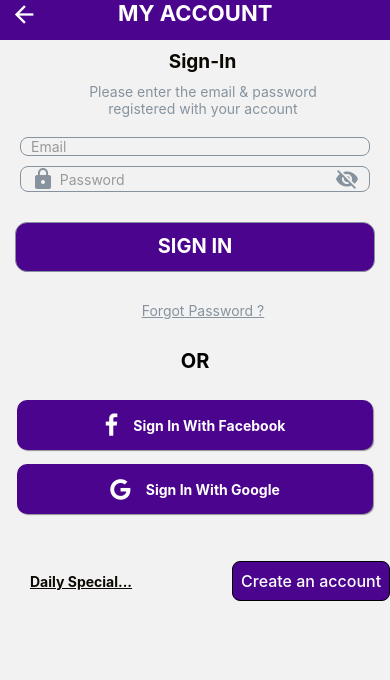
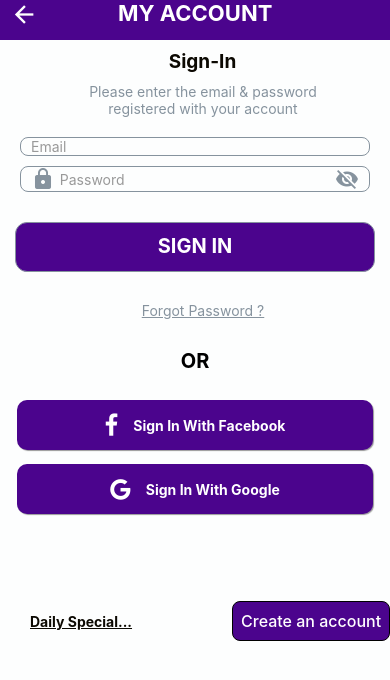
Before and after one commit to T3sultan/HomeDeliveryFood_RN, a React Native app: screen /SignInScreen in a window 390 px wide. Shown: the top 680 px of the page. Built offline with nearby package versions, Linux system fonts and the light colour scheme.

Commit message:
home header component

```diff
--- /dev/null
+++ b/src/components/HomeHeader.js
@@ -0,0 +1,68 @@
+import React from 'react'
+import { StyleSheet, Text, View } from 'react-native'
+import { Icon, withBadge } from 'react-native-elements';
+import { colors, parameters } from '../global/styles';
+
+const HomeHeader = () => {
+    const BadgeIcon = withBadge(0)(Icon)
+    return (
+        <View style={styles.container}>
+            <View style={styles.header}>
+                <Icon
+                    type="material-community"
+                    name="menu"
+                    color={colors.white}
+                    size={32}
+                />
+
+            </View>
+            <View style={styles.foodHeadStyle}>
+                <Text style={styles.allFoodStyle}>ALL FOOD</Text>
+            </View>
+            <View style={styles.cartStyle}>
+                <BadgeIcon
+                    type="material-community"
+                    name="cart"
+                    size={30}
+                    color={colors.white}
+                />
+
+
+            </View>
+
+
+
+        </View>
+    )
+}
+
+export default HomeHeader
+
+const styles = StyleSheet.create({
+    container: {
+        flexDirection: 'row',
+        backgroundColor: colors.statusbar,
+        height: parameters.headHeight,
+        justifyContent:"space-between"
+    },
+    header: {
+        //  alignItems:"center",
+        justifyContent: "center",
+        marginLeft: 15
+
+    },
+    allFoodStyle: {
+        color: colors.white,
+        fontSize: 24,
+        fontWeight: "bold"
+    },
+    foodHeadStyle: {
+        justifyContent: "center",
+
+    },
+    cartStyle:{
+        justifyContent:"center",
+        marginRight:15
+
+    }
+})
--- a/src/global/styles.js
+++ b/src/global/styles.js
@@ -13,6 +13,7 @@ export const colors = {
     yellow: "#F9A704",
     black: "#0C0902",
     red:"#F91C06",
+    white:"#FDFEFE",
 
 }
 
--- a/src/navigation/authNavigators.js
+++ b/src/navigation/authNavigators.js
@@ -3,6 +3,7 @@ import { StyleSheet, Text, View } from 'react-native';
 import {createStackNavigator,TransitionPresets} from '@react-navigation/stack'
 import SignInSwiperScreen from '../screens/authScreens/SignInSwiperScreen';
 import SignInScreen from '../screens/authScreens/SignInScreen';
+import HomeScreen from '../screens/home/HomeScreen';
 
 const Auth = createStackNavigator();
 
@@ -29,6 +30,14 @@ const authNavigators = () => {
                 }}
 
             />
+            <Auth.Screen
+                name="HomeScreen"
+                component={HomeScreen}
+                options={{
+                    headerShown:false,
+                    ...TransitionPresets.RevealFromBottomAndroid
+                }}
+            />
         </Auth.Navigator>
     )
 }
--- a/src/screens/authScreens/SignInScreen.js
+++ b/src/screens/authScreens/SignInScreen.js
@@ -94,6 +94,9 @@ const SignInScreen = ({navigation}) => {
                     title='SIGN IN'
                     buttonStyle={parameters.styleButton}
                     titleStyle={parameters.buttonTitle}
+                    onPress={()=>{
+                        navigation.navigate("HomeScreen")
+                    }}
 
                 />
             </View>
@@ -123,7 +126,7 @@ const SignInScreen = ({navigation}) => {
                 />
             </View>
 
-            <View style={{ flexDirection: 'row', marginTop: 40,alignItems:"center" }}>
+            <View style={{ flexDirection: 'row', marginTop: 80,alignItems:"center" }}>
                 <View style={{ marginHorizontal:30 }}>
                     <Text style={{ color: colors.black, fontWeight: "bold", textDecorationLine: "underline", }}>Daily Special...</Text>
                 </View>
@@ -148,7 +151,8 @@ export default SignInScreen;
 
 const styles = StyleSheet.create({
     container: {
-        flex: 1
+        flex: 1,
+        backgroundColor:colors.white
     },
     signInText: {
         color: colors.black,
--- a/src/screens/authScreens/SignInSwiperScreen.js
+++ b/src/screens/authScreens/SignInSwiperScreen.js
@@ -99,6 +99,7 @@ export default SignInSwiperScreen
 const styles = StyleSheet.create({
     container: {
         flex: 1,
+        backgroundColor:colors.white
 
 
     },
--- /dev/null
+++ b/src/screens/home/HomeScreen.js
@@ -0,0 +1,27 @@
+import React from 'react'
+import { StyleSheet, Text, View } from 'react-native'
+import { Icon } from 'react-native-elements'
+import HomeHeader from '../../components/HomeHeader'
+import { colors } from "../../global/styles"
+
+const HomeScreen = () => {
+    return (
+        <View style={styles.container}>
+            <View>
+            <HomeHeader/>
+
+
+            </View>
+
+        </View>
+    )
+}
+
+export default HomeScreen
+
+const styles = StyleSheet.create({
+    container: {
+        flex: 1,
+        backgroundColor: colors.white
+    }
+})
```
